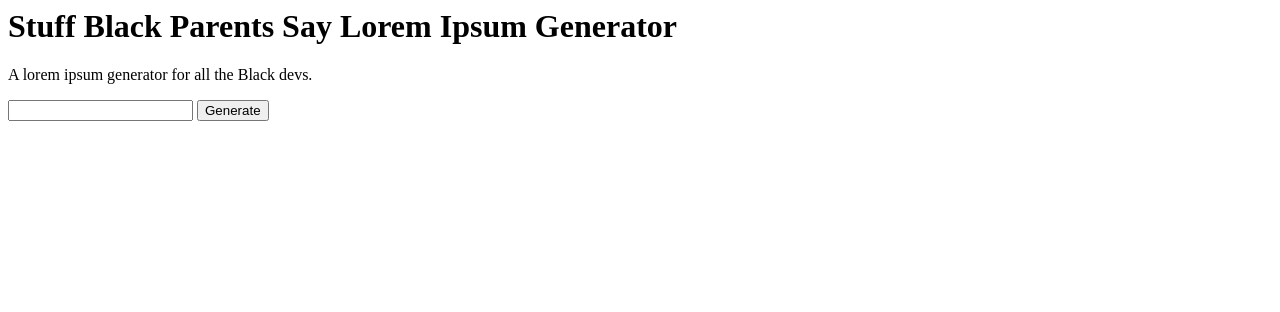
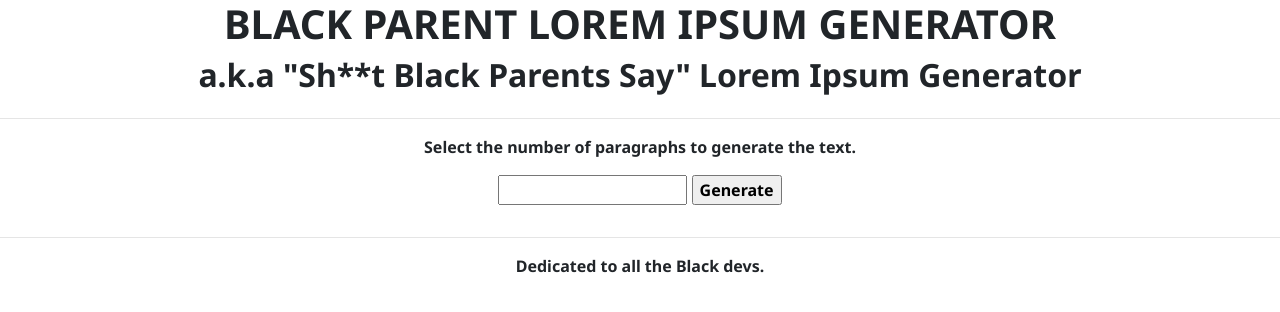
Before and after one commit to camckin10/black-parents, a website: page public/index.html in a window 1280 px wide. Drawn offline with nearby package versions, Linux system fonts and the light colour scheme.

Commit message:
styling and adding bootstrap

```diff
--- a/public/index.html
+++ b/public/index.html
@@ -4,18 +4,27 @@
 	<meta charset="UTF-8">
 	<meta name="viewport" content="width=device-width, initial-scale=1.0">
 	<meta http-equiv="X-UA-Compatible" content="ie=edge">
+	<!--bootstrap 4 link-->
+	<link rel="stylesheet" href="https://stackpath.bootstrapcdn.com/bootstrap/4.3.1/css/bootstrap.min.css" integrity="sha384-ggOyR0iXCbMQv3Xipma34MD+dH/1fQ784/j6cY/iJTQUOhcWr7x9JvoRxT2MZw1T" crossorigin="anonymous">
 	<!--link to stylesheet-->
 	<link rel="stylesheet" type="text/css" href="./styles.css">
+	<!--Noto Sans Google Font link-->
+	<link href="https://fonts.googleapis.com/css?family=Noto+Sans:700" rel="stylesheet">
 	<title>Black Parent lorem ipsum generator</title>
 </head>
 <body>
-	<!--will need the following things:
-	link to stylesheet,title,description,form to generate paragraphs,div for lorem ipsum text-->
 
-	<h1 class="title"> Stuff Black Parents Say Lorem Ipsum Generator</h1>
+<div class="row">
+	<div class="col-lg-12">
+		<h1 class="title"> BLACK PARENT LOREM IPSUM GENERATOR</h1>
+		<h2>a.k.a "Sh**t Black Parents Say" Lorem Ipsum Generator</h2>
+	</div>
+</div>
 
-    <p class="description">A lorem ipsum generator for all the Black devs. </p>
-
+	<hr/>
+<div class="row">
+	<div class="col-lg-12">
+		<p>Select the number of paragraphs to generate the text.</p>
 			<form action="/" method="POST">
 				<input type="number" class="paragraph-number" name="numberOfParagraphs">
 				<input type="submit" value="Generate" class="generate-button">
@@ -24,6 +33,11 @@
 			<div class="generated-text">
 				<div class='placeholder-div'></div>
 			</div>
-
+	</div>
+</div>
+		<!--This will be the footer area-->
+		<!--include the social media links here-->
+		<hr/>
+		 <p class="description">Dedicated to all the Black devs.</p>
 </body>
 </html>
--- a/public/styles.css
+++ b/public/styles.css
@@ -1,3 +1,10 @@
 body{
-	background-image:url("black_family2.jpg") ;
+	/*black family background looks cheesy*/
+	background-image:url() ;
+	font-family: 'Noto Sans', sans-serif;
+	text-align:center;
 }
+
+.row{
+	text-align:center;
+}
```
Lines whose indentation alone changed are shown as unchanged.
